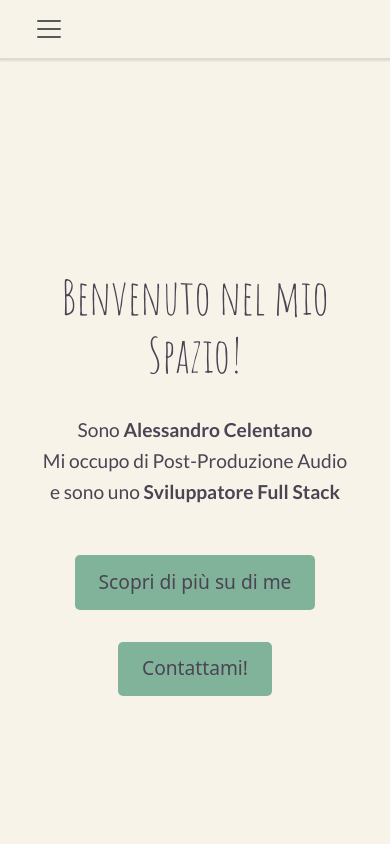
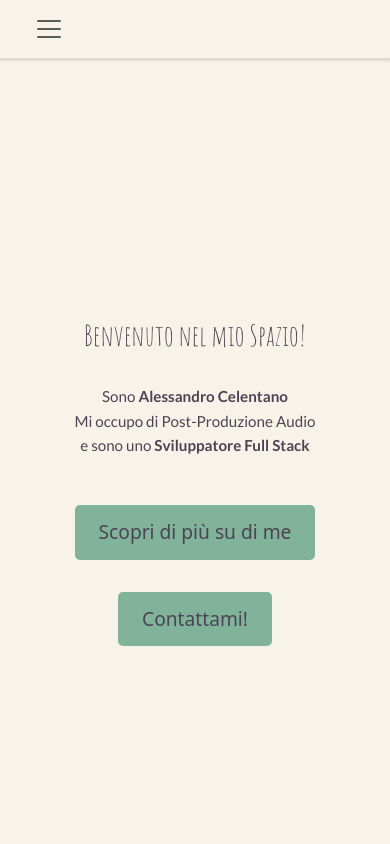
Before and after one commit to celentanoa/portfolio-maif, a plain HTML site: page index.html in a window 390 px wide. Shown: the top 844 px of the page. Drawn offline with nearby package versions, Linux system fonts and the light colour scheme.

Commit message:
update responsive

```diff
--- a/assets/scss/_about.scss
+++ b/assets/scss/_about.scss
@@ -103,4 +103,10 @@
     .section-box {
         max-width: 100%;
     }
+
+    .about-row {
+        flex-direction: column;
+        gap: 2.5rem;
+    }
+
 }
--- a/assets/scss/_cv.scss
+++ b/assets/scss/_cv.scss
@@ -38,6 +38,7 @@
         overflow-x: auto;
         white-space: normal;
         text-align: center;
+        padding: 1rem;
 
 
         h1 {
--- a/assets/scss/main.scss
+++ b/assets/scss/main.scss
@@ -120,6 +120,20 @@ body {
         padding: 0.8rem 1.5rem; // Riduci il padding del pulsante
     }
 
+}
 
+@media (max-width: 480px) {
+    .landing-hero .content h1 {
+        font-size: 1.8rem;
+    }
 
+    .description {
+        font-size: 0.95rem;
+    }
 }
+
+@media (max-width: 1024px) {
+    h1.Benvenuto {
+        font-size: 2.2rem;
+    }
+}
```
Also changed, not shown: assets/scss/main.css, 1 other file.
